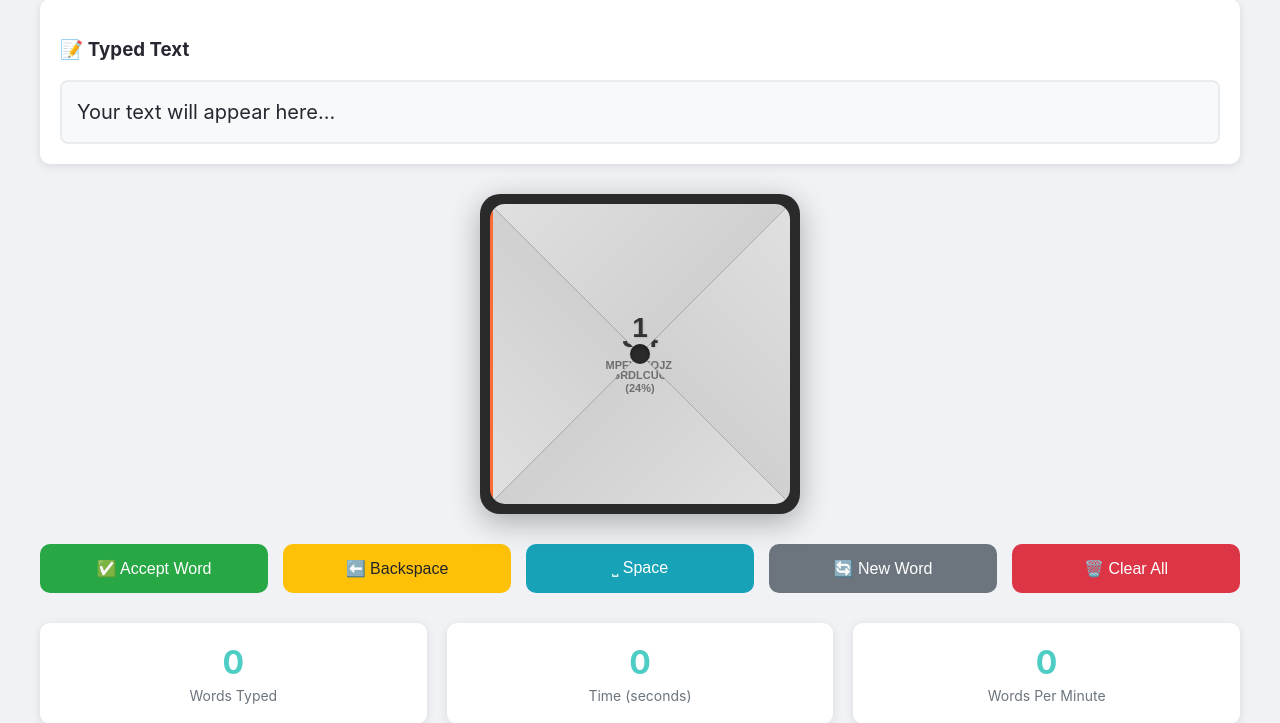
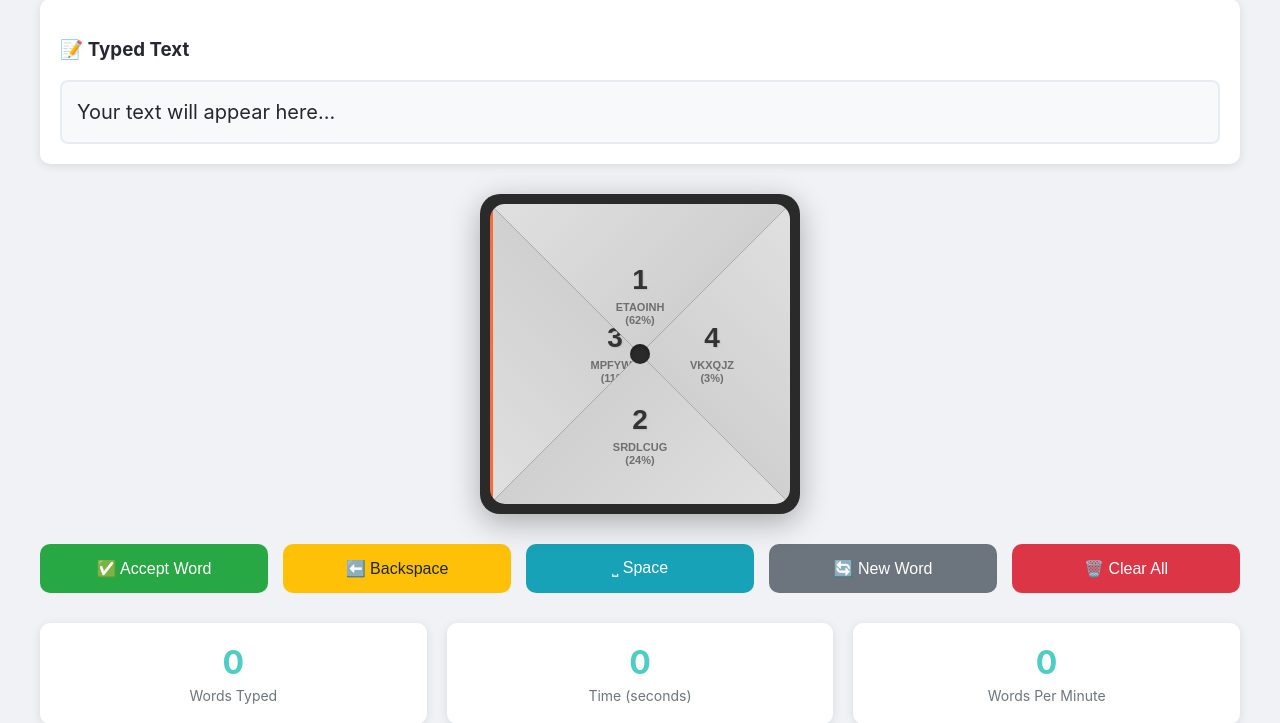
Before and after one commit to jacobsafar/AIKeyboard, a Flask app: page / in a window 1280 px wide. Shown: the part 386-1109 px from the top of the page. Run offline with Flask 3, Linux system fonts and the light colour scheme; data that the repository does not hold is empty.

Commit message:
Improve positioning of text inside the clover keyboard buttons
Centers text within triangular keyboard buttons using absolute positioning and transforms in index.html.

Replit-Commit-Author: Agent
Replit-Commit-Session-Id: a5423560-fe8c-4923-b041-d1706ba0ca4b
Replit-Commit-Screenshot-Url: https://storage.googleapis.com/screenshot-production-us-central1/6be75296-ea90-4192-8eff-f369ab9c8a21/a5423560-fe8c-4923-b041-d1706ba0ca4b/AcrkF2h

```diff
--- a/templates/index.html
+++ b/templates/index.html
@@ -194,21 +194,34 @@
             box-sizing: border-box;
         }
 
-        /* Content positioning for each triangle - centered in middle */
+        /* Content positioning for each triangle - truly centered */
         .keyboard-button.up .button-content {
-            transform: translateY(-10px);
+            transform: translateY(-60px);
+            position: absolute;
+            top: 40%;
+            left: 50%;
+            transform: translate(-50%, -60px);
         }
 
         .keyboard-button.right .button-content {
-            transform: translateX(10px);
+            position: absolute;
+            top: 50%;
+            left: 60%;
+            transform: translate(20px, -50%);
         }
 
         .keyboard-button.down .button-content {
-            transform: translateY(10px);
+            position: absolute;
+            top: 60%;
+            left: 50%;
+            transform: translate(-50%, 20px);
         }
 
         .keyboard-button.left .button-content {
-            transform: translateX(-10px);
+            position: absolute;
+            top: 50%;
+            left: 40%;
+            transform: translate(-20px, -50%);
         }
 
         .button-content {
```
Also changed, not shown: attached_assets/targeted_element_1752899842945.png (added).
